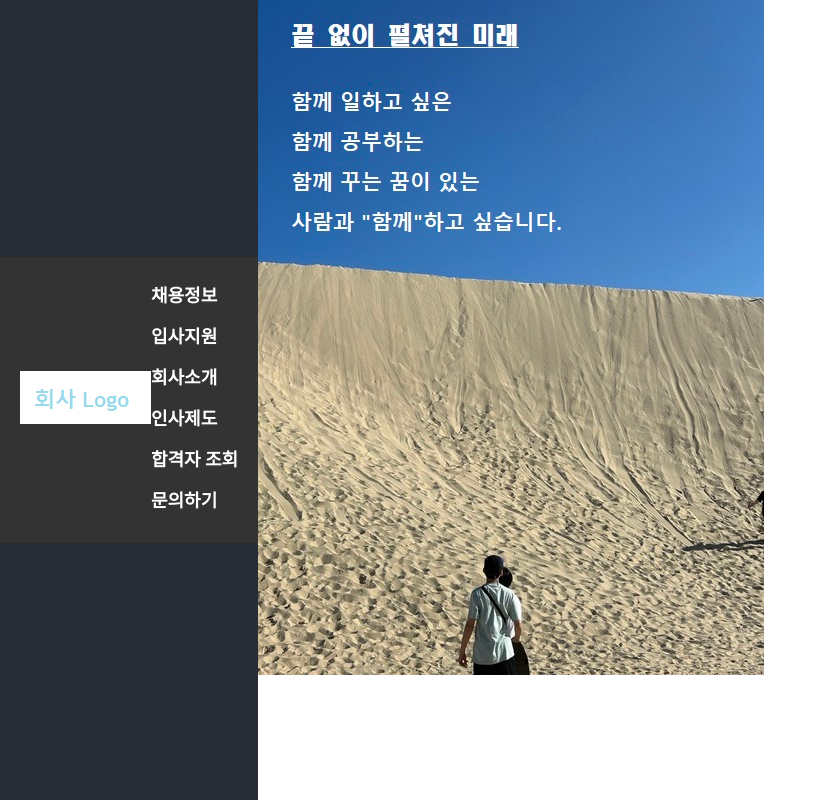
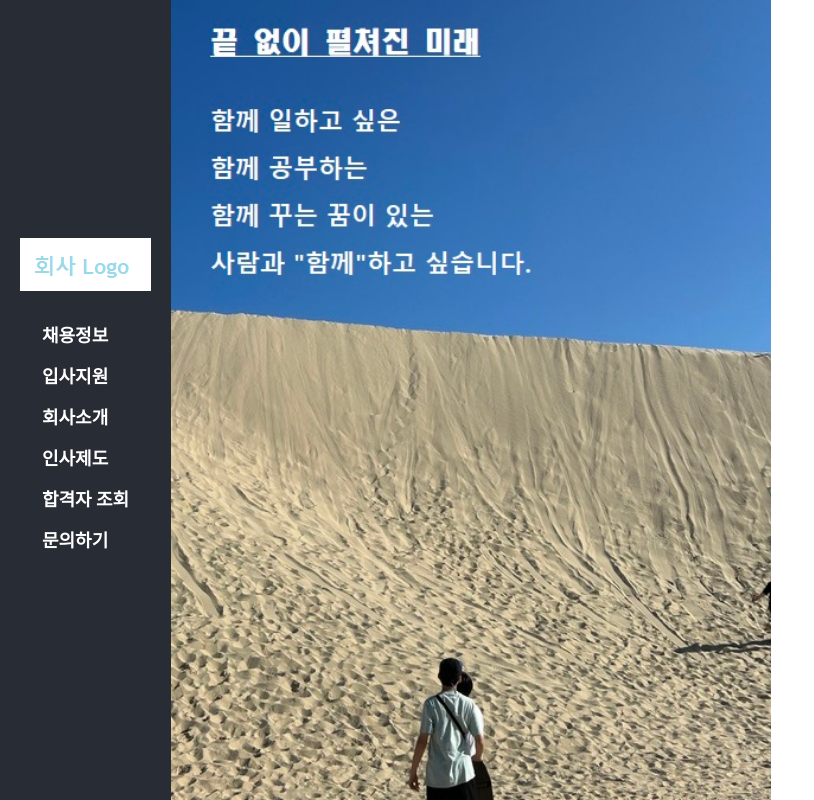
Before and after one commit to kwonjuyeong/Web_ResumeSite, a React (Create React App) app in the folder frontend/resumeapp/: page / in a window 1280 px wide. Shown: the whole page, without its empty margins (0-814 px from the left). Built offline with nearby package versions, Linux system fonts and the light colour scheme.

Commit message:
css 수정

```diff
--- a/frontend/resumeapp/src/Components/Header/Header.css
+++ b/frontend/resumeapp/src/Components/Header/Header.css
@@ -1,16 +1,21 @@
-/* Header.css */
 .header {
   display: flex;
+  flex-direction: column; /* 요소들을 세로로 정렬합니다. */
   align-items: center;
-  justify-content: space-between; /* 로고와 메뉴를 좌우로 정렬합니다. */
+  background-color: transparent;
   padding: 20px;
-  background-color: #333;
   color: #fff;
 }
 
+.menu-group {
+  display: flex; /* 메뉴 그룹을 가로로 정렬합니다. */
+  flex-direction: column; /* 메뉴 항목을 세로로 정렬합니다. */
+}
+
 .logo {
-  font-size: 24px; /* 로고 글자 크기를 설정합니다. */
-  font-weight: bold; /* 로고 글자 굵기를 설정합니다. */
+  font-size: 24px;
+  font-weight: bold;
+  margin-bottom: 20px; /* 로고 아래에 간격을 추가합니다. */
 }
 
 nav ul {
@@ -20,8 +25,7 @@ nav ul {
 }
 
 nav ul li {
-  display: block; /* 메뉴를 세로로 배치하기 위해 변경합니다. */
-  margin-bottom: 10px; /* 각 메뉴 항목 사이의 간격을 설정합니다. */
+  margin-bottom: 10px;
 }
 
 nav ul li a {
--- a/frontend/resumeapp/src/pages/Home/Home.css
+++ b/frontend/resumeapp/src/pages/Home/Home.css
@@ -1,19 +1,13 @@
 /* Home.css */
-.home-container {
-    position: relative;
+
+.home {
+    height: 100vh; /* 화면의 높이를 꽉 채우도록 설정합니다. */
+    display: flex;
+    justify-content: center;
+    align-items: center;
   }
 
-  .home-content {
-    position: relative;
-    z-index: 1; /* 텍스트 내용이 이미지 위에 올 수 있도록 z-index 값을 설정합니다. */
+  .home img {
+    height: 100%; /* 이미지의 높이를 화면의 높이에 맞춥니다. */
+    width: auto; /* 가로는 세로의 비율에 맞게 자동 조정됩니다. */
   }
-
-  .home-image {
-    position: absolute;
-    top: 0;
-    left: 0;
-    width: 100%;
-    height: 100%;
-    object-fit: cover; /* 이미지를 화면에 꽉 채우도록 설정합니다. */
-    z-index: 0; /* 이미지는 가장 뒤에 위치하도록 z-index 값을 설정합니다. */
-  }
--- a/frontend/resumeapp/src/pages/Home/Home.js
+++ b/frontend/resumeapp/src/pages/Home/Home.js
@@ -4,7 +4,7 @@ import homeImage from '../../assets/images/home-img.jpg'; // 상대 경로를
 
 function Home() {
   return (
-    <div>
+    <div className="home"> {/* CSS 클래스를 적용합니다. */}
       <img src={homeImage} alt="홈 이미지" />
     </div>
   );
```
